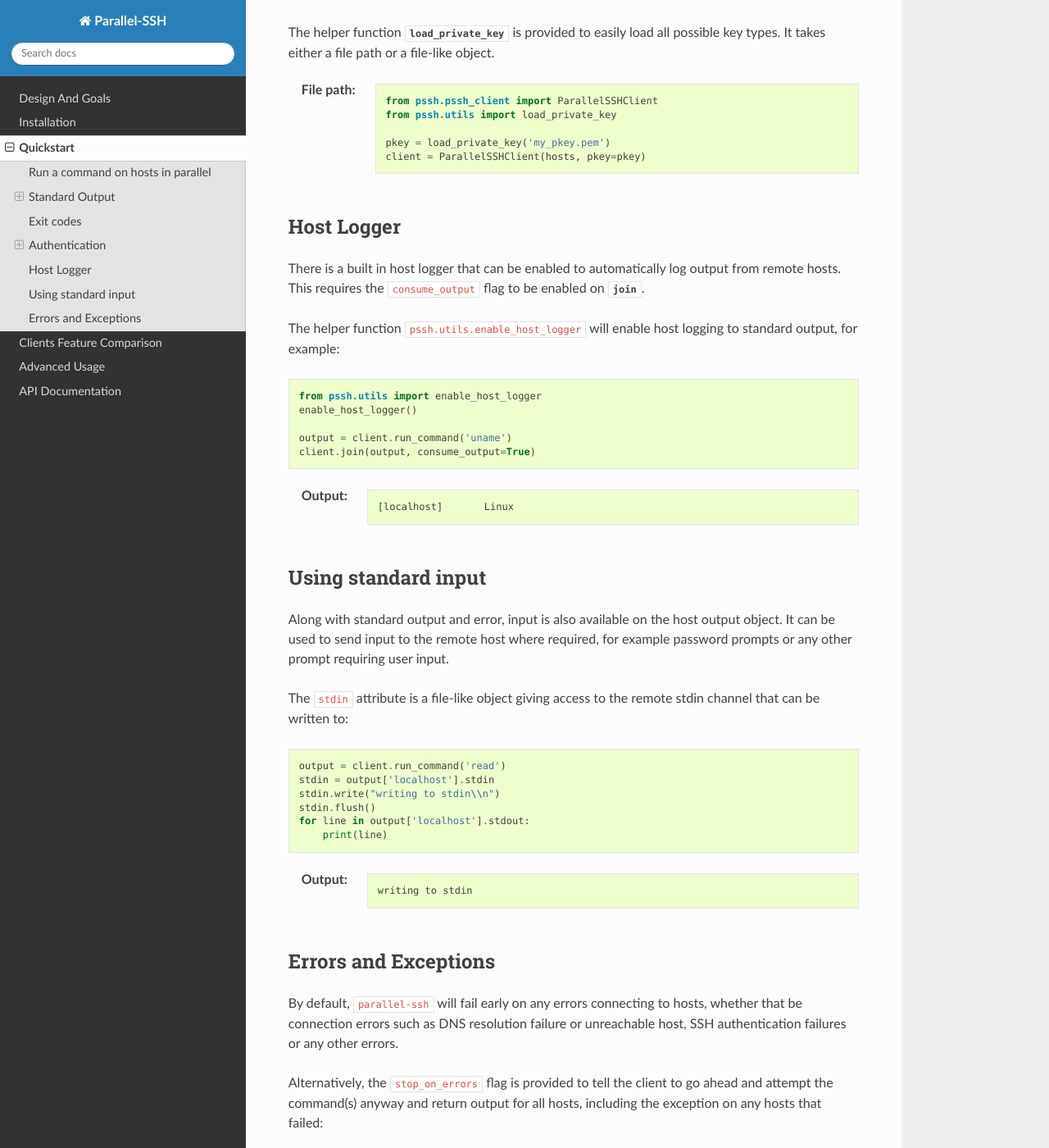
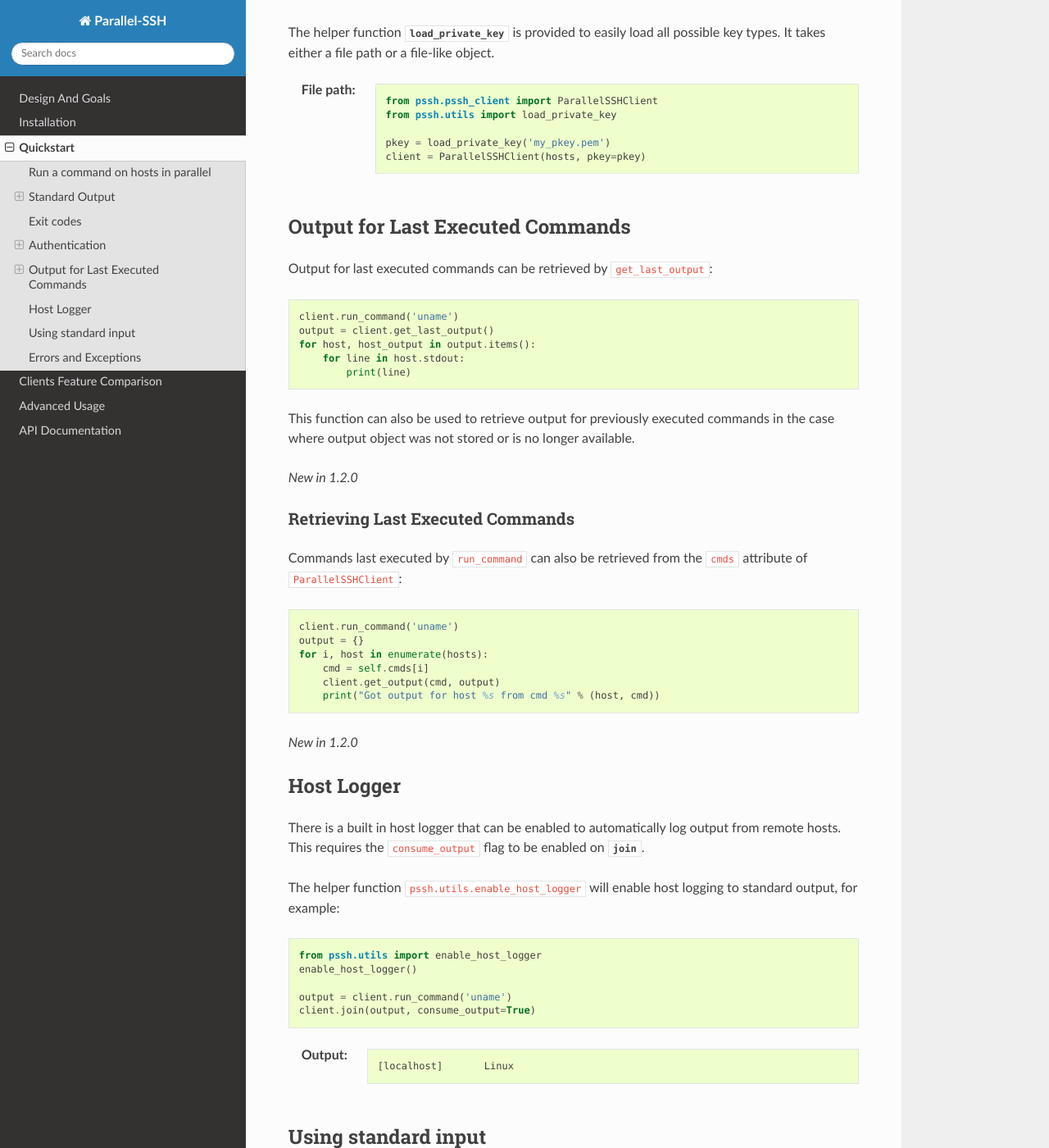
Before and after one commit to ParallelSSH/parallel-ssh, a Sphinx documentation site: the page built from doc/quickstart.rst, in a window 1280 px wide and 1400 px high, scrolled down 3217 px. Shown: the whole window at 82% size. Built offline with Sphinx 7.4.7 and the Read the Docs theme 2.0.0, drawn with Linux system fonts in a browser that asks for light colours; the version number could not be read and is left out; some of the changed text lies outside the part shown.

Commit message:
Added get_last_output function and cmds attribute to parallel clients and tests.  Updated changelog, documentation.

```diff
--- a/Changelog.rst
+++ b/Changelog.rst
@@ -9,6 +9,8 @@
 
 * New ``ssh2-python`` (``libssh2``) native library based clients
 * Added ``retry_delay`` keyword parameter to parallel clients
+* Added ``get_last_output`` function for retrieving output of last executed commands
+* Added ``cmds`` attribute to parallel clients for last executed commands
 
 Fixes
 --------
--- a/doc/index.rst
+++ b/doc/index.rst
@@ -57,7 +57,7 @@
 
 As of version ``1.2.0``, new single host and parallel clients are available based on the ``libssh2`` C library via its ``ssh2-python`` wrapper.
 
-They offer significantly enhanced performance and stability, at much less overhead, with a native non-blocking mode meaning *no monkey patching of the Python standard library* when using the new clients.
+They offer significantly enhanced performance and stability, at much less overhead, with a native non-blocking mode meaning *no monkey patching of the Python standard library* when using them.
 
 To use them, import from ``pssh2_client`` or ``ssh2_client`` for the parallel and single clients respectively.
 
--- a/doc/quickstart.rst
+++ b/doc/quickstart.rst
@@ -50,7 +50,7 @@
 
 Once the call to ``run_command`` returns, the command has started executing in parallel.
 
-Output is keyed by host and contains a host output object. From that, SSH output is available.
+Output is keyed by host and contains a `host output <output.html>`_ object. From that, SSH output is available.
 
 Standard Output
 ----------------
@@ -142,6 +142,39 @@
       pkey = load_private_key('my_pkey.pem')
       client = ParallelSSHClient(hosts, pkey=pkey)
 
+Output for Last Executed Commands
+-----------------------------------
+
+Output for last executed commands can be retrieved by ``get_last_output``:
+
+.. code-block:: python
+
+   client.run_command('uname')
+   output = client.get_last_output()
+   for host, host_output in output.items():
+       for line in host.stdout:
+           print(line)
+
+This function can also be used to retrieve output for previously executed commands in the case where output object was not stored or is no longer available.
+
+*New in 1.2.0*
+
+Retrieving Last Executed Commands
+^^^^^^^^^^^^^^^^^^^^^^^^^^^^^^^^^^^
+
+Commands last executed by ``run_command`` can also be retrieved from the ``cmds`` attribute of ``ParallelSSHClient``:
+
+.. code-block:: python
+
+   client.run_command('uname')
+   output = {}
+   for i, host in enumerate(hosts):
+       cmd = self.cmds[i]
+       client.get_output(cmd, output)
+       print("Got output for host %s from cmd %s" % (host, cmd))
+
+*New in 1.2.0*
+
 Host Logger
 ------------
 
```
Also changed, not shown: other parts of doc/quickstart.rst (+1 -1 lines), 2 other files.
